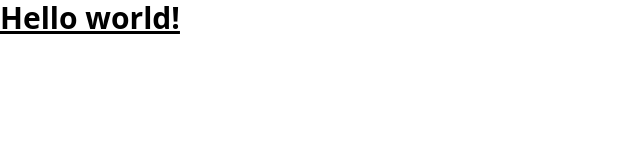
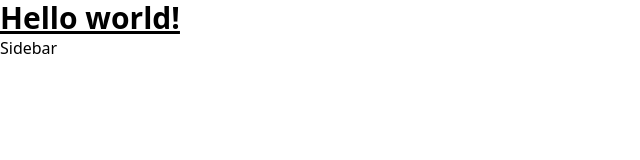
Before and after one commit to NehaAnand28/Spotify-web-app, a Next.js app: page / in a window 1280 px wide. Shown: the top 160 px of the page, without its empty margins (0-640 px from the left). Built offline with nearby package versions, Linux system fonts and the light colour scheme.

Commit message:
Build Layout

```diff
--- /dev/null
+++ b/components/Sidebar.js
@@ -0,0 +1,9 @@
+import React from 'react'
+
+const Sidebar = () => {
+  return (
+    <div>Sidebar</div>
+  )
+}
+
+export default Sidebar
--- a/pages/index.js
+++ b/pages/index.js
@@ -1,5 +1,6 @@
 import Head from 'next/head'
 import Image from 'next/image'
+import Sidebar from '../components/Sidebar';
 import styles from '../styles/Home.module.css'
 
 const Home = () => {
@@ -10,6 +11,13 @@
       </Head>
 
       <h1 className="text-3xl font-bold underline">Hello world!</h1>
+
+      <main>
+       <Sidebar />
+        {/* Center */}
+      </main>
+
+      <div>{/* Player */}</div>
     </div>
   );
 }
```
